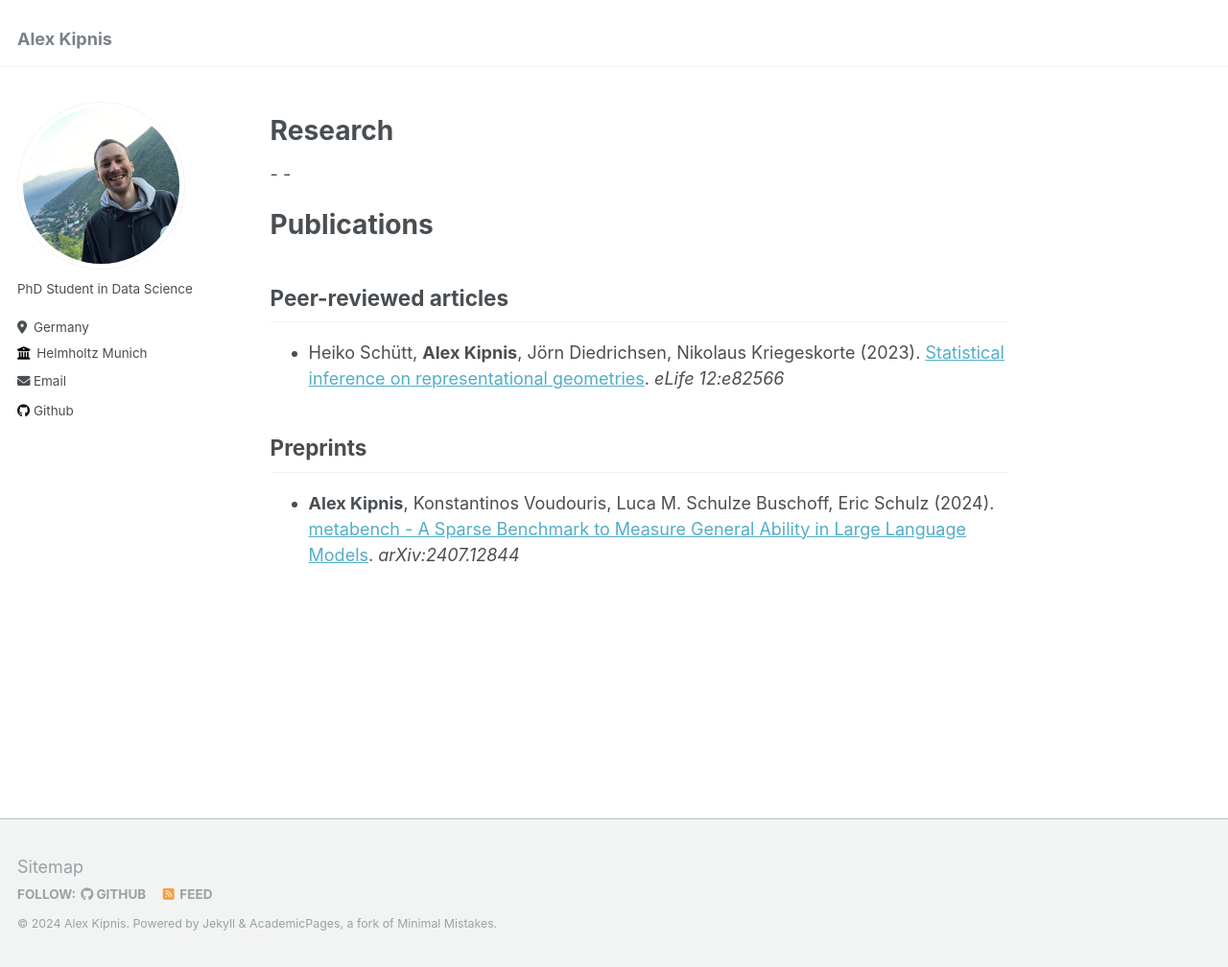
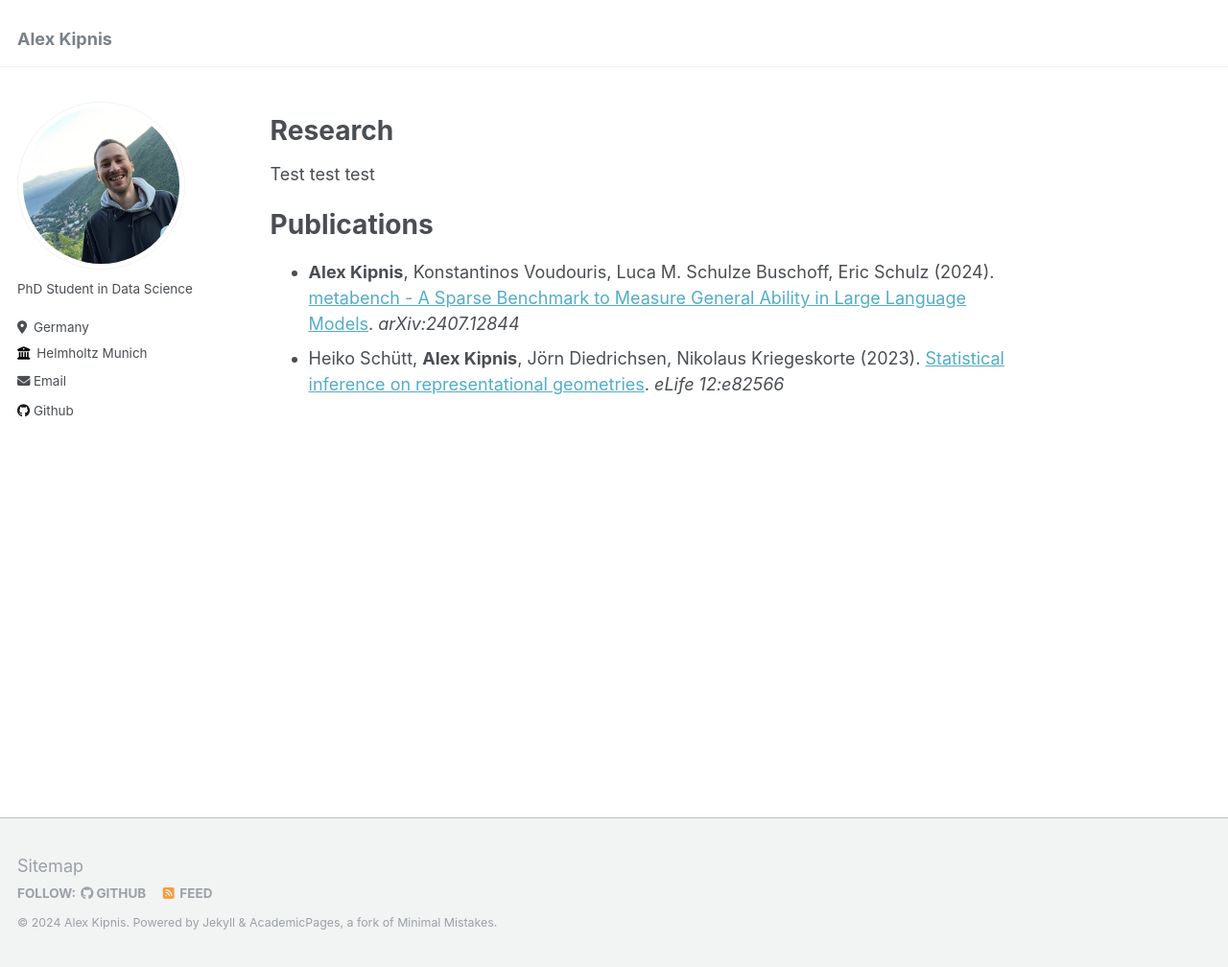
Before and after one commit to adkipnis/adkipnis.github.io, a Jekyll site: the page built from _pages/about.md, in a window 1280 px wide and 1008 px high. Shown: the whole window at 96% size. Built offline with Jekyll 4.4.1, drawn with Linux system fonts in a browser that asks for light colours.

Commit message:
shorter publication format

```diff
--- a/_pages/about.md
+++ b/_pages/about.md
@@ -9,16 +9,9 @@ redirect_from:
 
 Research
 ======
--
--
+Test test test
 
 Publications
 ======
-
-Peer-reviewed articles
-------
+- **Alex Kipnis**, Konstantinos Voudouris, Luca M. Schulze Buschoff, Eric Schulz (2024). [metabench - A Sparse Benchmark to Measure General Ability in Large Language Models](https://arxiv.org/abs/2407.12844). *arXiv:2407.12844*
 - Heiko Schütt, **Alex Kipnis**, Jörn Diedrichsen, Nikolaus Kriegeskorte (2023). [Statistical inference on representational geometries](https://doi.org/10.7554/eLife.82566). *eLife 12:e82566*
-
-Preprints
-------
-- **Alex Kipnis**, Konstantinos Voudouris, Luca M. Schulze Buschoff, Eric Schulz (2024). [metabench - A Sparse Benchmark to Measure General Ability in Large Language Models](https://arxiv.org/abs/2407.12844). *arXiv:2407.12844*
```
